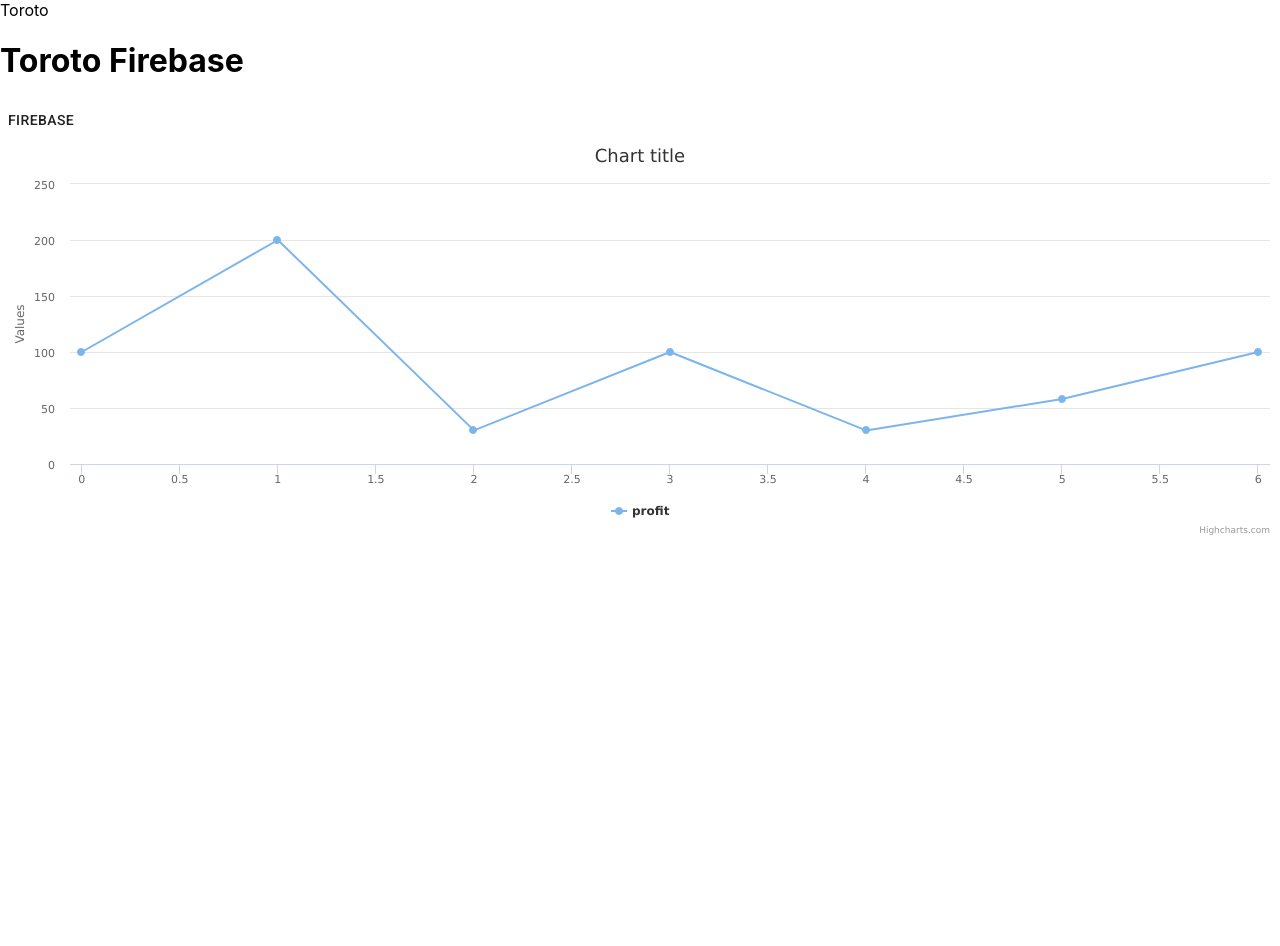
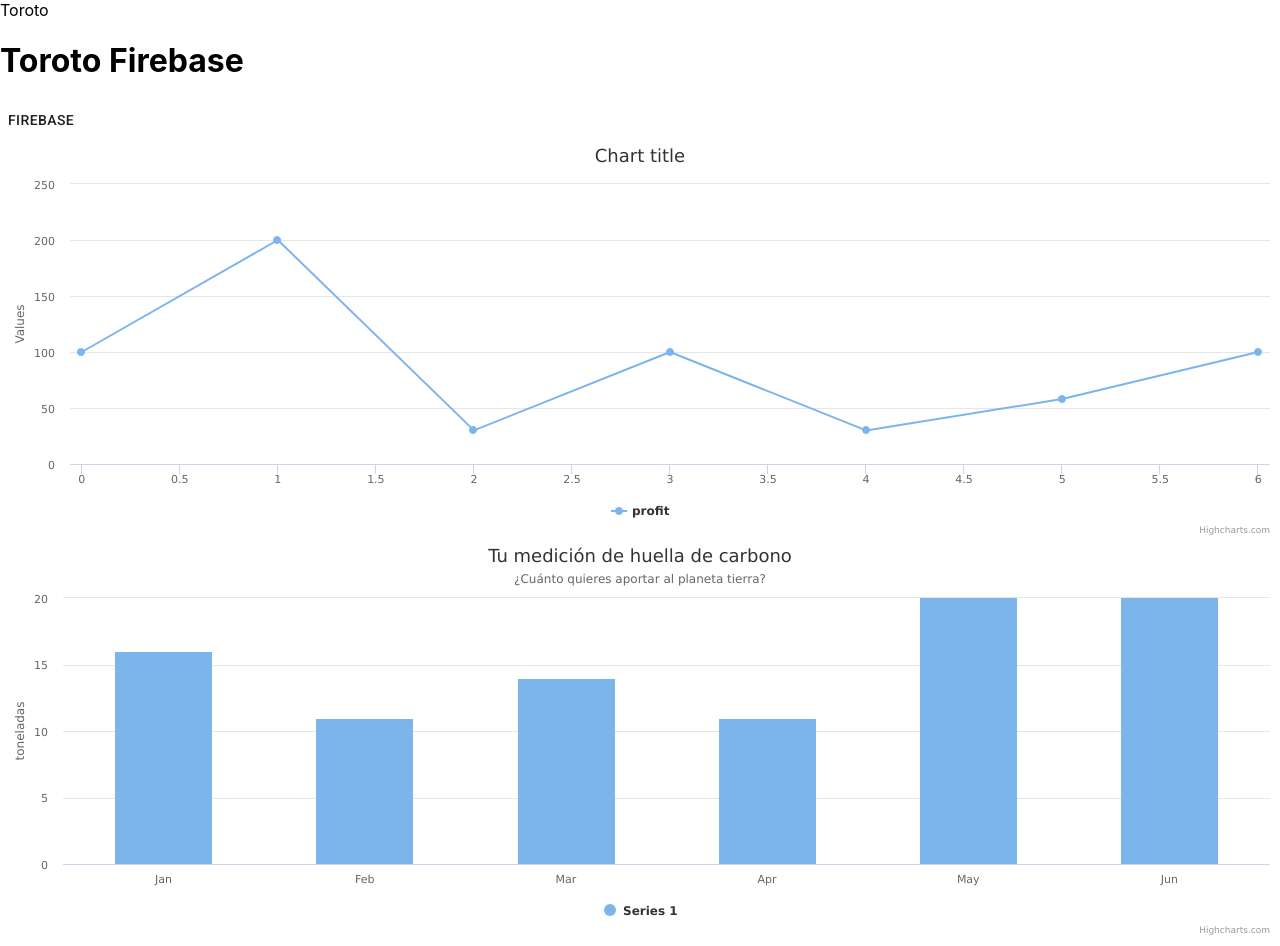
Before and after one commit to EdithOrt/toroto, a React (Create React App) app: page / in a window 1280 px wide. Shown: the top 946 px of the page. Before the commit the page ends 800 px from the top, so only its background shows below. Built offline with nearby package versions, Linux system fonts and the light colour scheme.

Commit message:
adding graphics bars and areaspline

```diff
--- a/src/App.js
+++ b/src/App.js
@@ -1,6 +1,8 @@
 import React from "react";
 import FirebaseData from "./components/FirebaseData/FirebaseData";
 import GraphicBubble from "./components/GraphicBubble/GraphicBubble";
+import GraphicBars from "./components/GraphicBars/GraphicBars";
+import GraphicAreaspline from "./components/GraphicAreaspline/GraphicAreaspline"
 
 function App() {
   return (
@@ -8,6 +10,8 @@
       Toroto
       <FirebaseData />
       <GraphicBubble />
+      <GraphicBars />
+      <GraphicAreaspline />
     </div>
   );
 }
--- /dev/null
+++ b/src/components/GraphicAreaspline/GraphicAreaspline.jsx
@@ -0,0 +1,15 @@
+import React from 'react'
+import Highcharts from "highcharts";
+import HighchartsReact from "highcharts-react-official";
+import config from "../../utils/chart-bar-areaspline"
+
+
+const GraphicAreaspline = () => {
+    return (
+    <div>
+        <HighchartsReact highcharts={Highcharts} options={config} />
+    </div>
+    )
+}
+
+export default GraphicAreaspline
--- /dev/null
+++ b/src/components/GraphicBars/GraphicBars.jsx
@@ -0,0 +1,14 @@
+import React from 'react'
+import Highcharts from "highcharts";
+import HighchartsReact from "highcharts-react-official";
+import config from "../../utils/chart-bar-config"
+
+const GraphicBars = () => {
+    return (
+    <div>
+        <HighchartsReact highcharts={Highcharts} options={config} />
+    </div>
+    )
+}
+
+export default GraphicBars
--- /dev/null
+++ b/src/utils/chart-bar-areaspline.js
@@ -0,0 +1,61 @@
+const config = {
+    chart: {
+        type: 'areaspline'
+    },
+    title: {
+        text: 'Average fruit consumption during one week'
+    },
+    legend: {
+        layout: 'vertical',
+        align: 'left',
+        verticalAlign: 'top',
+        x: 150,
+        y: 100,
+        floating: true,
+        borderWidth: 1,
+        backgroundColor:
+        "Highcharts.defaultOptions.legend.backgroundColor" || '#FFFFFF'
+    },
+    xAxis: {
+        categories: [
+            'Monday',
+            'Tuesday',
+            'Wednesday',
+            'Thursday',
+            'Friday',
+            'Saturday',
+            'Sunday'
+        ],
+        plotBands: [{ // visualize the weekend
+            from: 4.5,
+            to: 6.5,
+            color: 'rgba(68, 170, 213, .2)'
+        }]
+    },
+    yAxis: {
+        title: {
+            text: 'Fruit units'
+        }
+    },
+    tooltip: {
+        shared: true,
+        valueSuffix: ' units'
+    },
+    credits: {
+        enabled: false
+    },
+    plotOptions: {
+        areaspline: {
+            fillOpacity: 0.5
+        }
+    },
+    series: [{
+        name: 'John',
+        data: [3, 4, 3, 5, 4, 10, 12]
+    }, {
+        name: 'Jane',
+        data: [1, 3, 4, 3, 3, 5, 4]
+    }]
+}
+
+export default config
--- /dev/null
+++ b/src/utils/chart-bar-config.js
@@ -0,0 +1,57 @@
+const config = {
+    chart: {
+        type: 'column'
+      },
+      title: {
+        text: 'Tu medición de huella de carbono'
+      },
+      subtitle: {
+        text: '¿Cuánto quieres aportar al planeta tierra?'
+      },
+      xAxis: {
+        categories: [
+          'Jan',
+          'Feb',
+          'Mar',
+          'Apr',
+          'May',
+          'Jun',
+          'Jul',
+          'Aug',
+          'Sep',
+          'Oct',
+          'Nov',
+          'Dec'
+        ],
+        crosshair: true
+      },
+      yAxis: {
+        min: 0,
+        max: 20,
+        title: {
+          text: 'toneladas'
+        }
+      },
+      tooltip: {
+        headerFormat: '<span style="font-size:10px">{point.key}</span><table>',
+        pointFormat: '<tr><td style="color:{series.color};padding:0">{series.name}: </td>' +
+          '<td style="padding:0"><b>{point.y:.1f} t</b></td></tr>',
+        footerFormat: '</table>',
+        shared: true,
+        useHTML: true
+      },
+      plotOptions: {
+        column: {
+          pointPadding: 0.1,
+          borderWidth: 0
+        }
+      },
+      series: [{
+        name: null,
+        data: [16, 11, 14, 11, 144.0, 176.0]
+
+      }]
+}
+
+
+export default config
```
